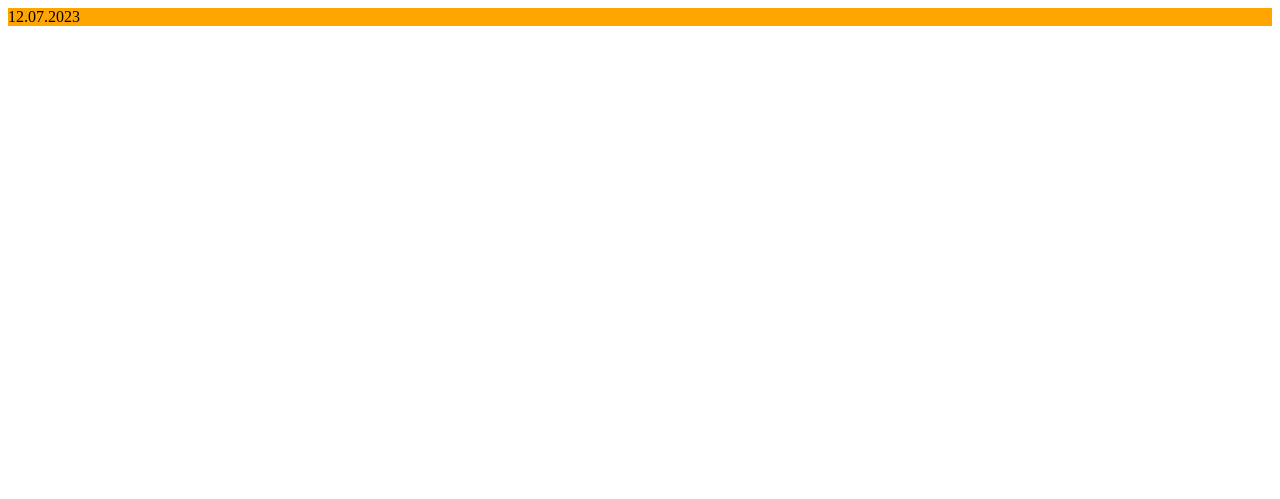
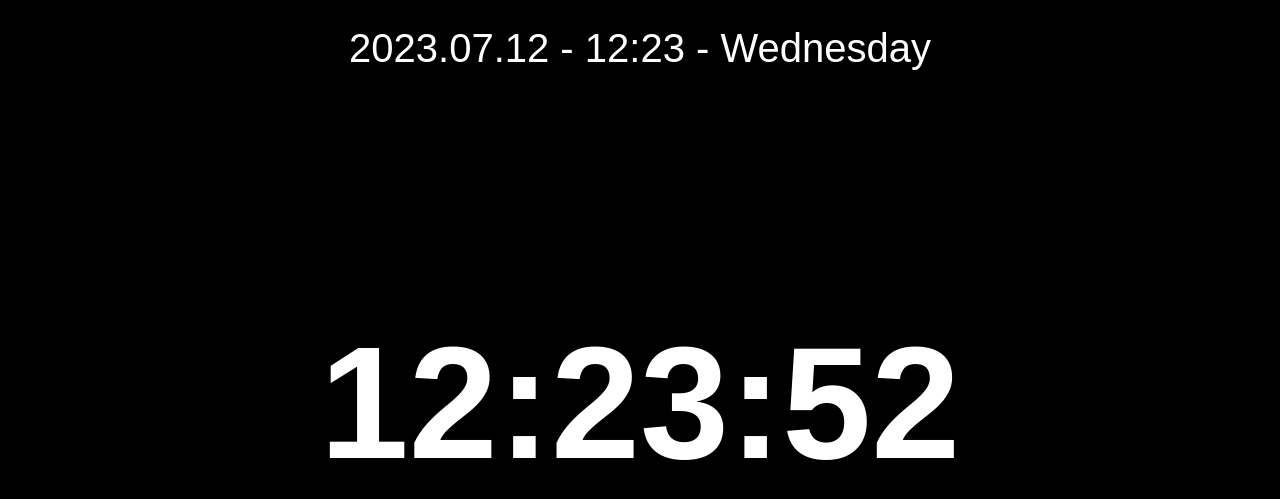
Before and after one commit to code-galaxy/JavaScript, a plain HTML site: page Date/index.html in a window 1280 px wide. Drawn offline with Linux system fonts and the light colour scheme.

Commit message:
Add files via upload

```diff
--- a/Date/index.html
+++ b/Date/index.html
@@ -8,6 +8,8 @@
 </head>
 <body>
    <div class="out-date">out-date</div>
+   <div class="out-info">out-date</div>
+   <div class="clock">20:15:45</div>
    <script src="script.js"></script>
 </body>
 </html>
--- a/Date/script.js
+++ b/Date/script.js
@@ -17,6 +17,7 @@ function getDate(date) {
    result += date.getFullYear();
    // let result = `${date.getDay()}.${date.getMonth()}.${date.getFullYear()}`;
    document.querySelector('.out-date').innerHTML = result;
+
 }
 getDate(date);
 
@@ -37,8 +38,21 @@ function getUserTime(t) {
    let m = addLeadingZero(t.getMinutes());
 
    console.log(Y, M, D, d, h, m);
+   document.querySelector('.out-info').innerHTML = `${Y}.${M}.${D} - ${h}:${m}  - ${d}`;
+}
+getUserTime(new Date(new Date()));
+// console.log(getUserTime(new Date()));
 
-   return `${Y}.${M}.${D} ${h}:${m}  - ${d}`;
+// =================================================================================================
+
+window.onload = function () {
+   window.setInterval(() => {
+      let date = new Date();
+      let h = addLeadingZero(date.getHours());
+      let m = addLeadingZero(date.getMinutes());
+      let s = addLeadingZero(date.getSeconds());
+
+      let clock = `${h}:${m}:${s}`;
+      document.querySelector('.clock').innerHTML = clock;
+   })
 }
-getUserTime(new Date(1689162118510));
-console.log(getUserTime(new Date(1689162118510)));
--- a/Date/style.css
+++ b/Date/style.css
@@ -1,3 +1,18 @@
-.out-date{
-   background-color: orange;
+body {
+   background-color: black;
+   text-align: center;
 }
+
+.clock {
+   color: white;
+   margin-top: 30vh;
+   font-weight: bold;
+   font-family: sans-serif;
+   font-size: 20vh;
+}
+
+.out-info {
+   color: white;
+   font-size: 5vh;
+   font-family: sans-serif;
+}
```
